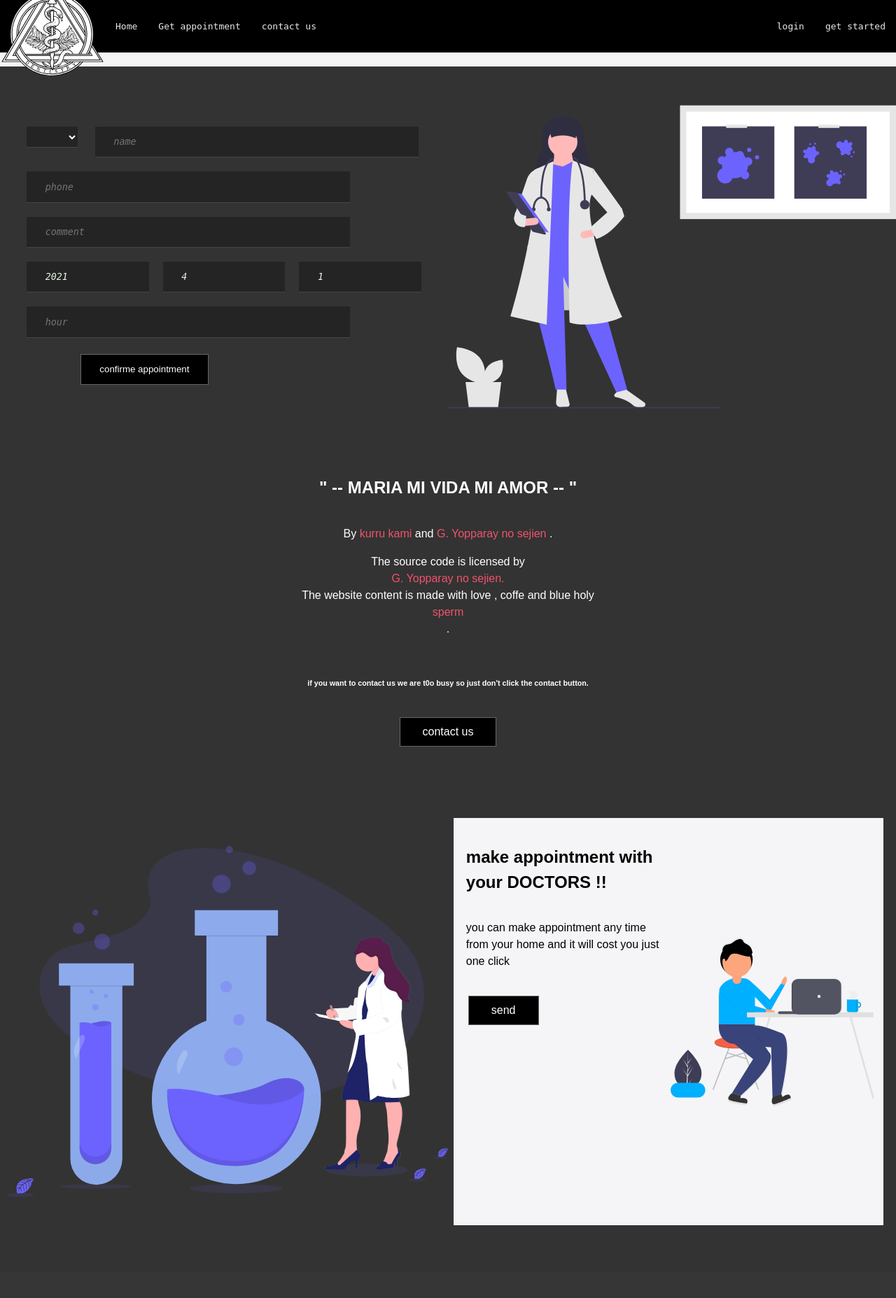
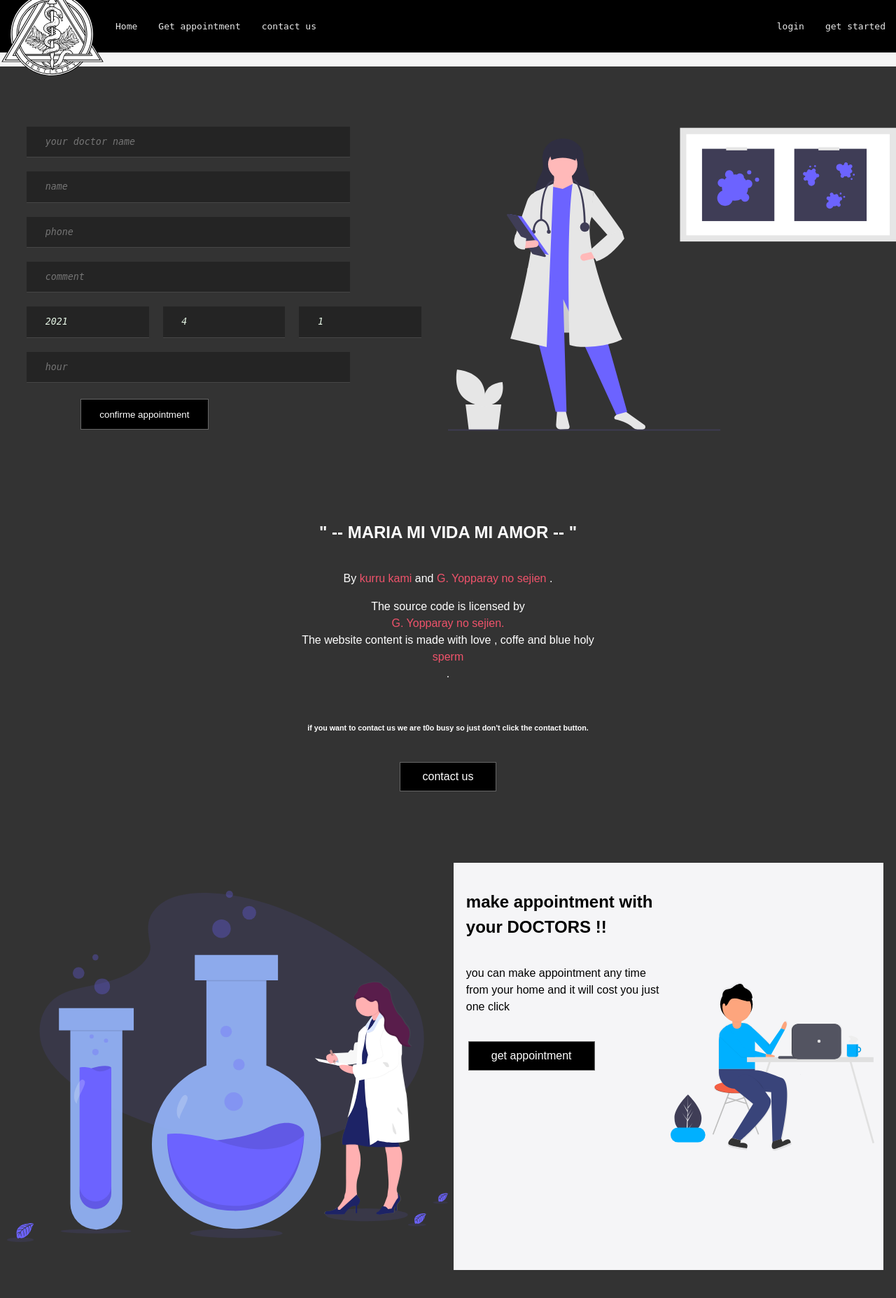
Before and after one commit to kurrukami/dentist, a Django app: page /rv/rv_view/date_ap in a window 1280 px wide. Shown: the top 1855 px of the page at 70% size. Before the commit the page ends 1751 px from the top, so only its background shows below. Run offline with Django 3.2, Linux system fonts and the light colour scheme; lists and menus that the app fills with data are empty.

Commit message:
solve is_superuser prob (hope so)

```diff
--- a/my_users/models.py
+++ b/my_users/models.py
@@ -50,7 +50,8 @@ class User(AbstractUser):
         ADMIN = "ADMIN", "admin"
         DOCTOR = "DOCTOR", "doctor"
 
-    type = models.CharField(choices=types.choices,
+    type = models.CharField(
+    choices=types.choices,
     default=types.DOCTOR,
     max_length=50)
 
--- a/rv/forms.py
+++ b/rv/forms.py
@@ -33,12 +33,16 @@ class form_validationn(forms.Form):
 from my_users.models import doctor
 
 class rv_form_dt(forms.ModelForm):
-    doctors = [(x.username, x.username) for x in doctor.objects.all() if not x.is_superuser]
 
-    doctor = forms.ChoiceField(
-        widget=forms.Select(attrs={'class':'select'}),
-        choices=doctors
-    )
+
+    #doctors_list = list(filter(lambda x : x.username != 'kurru', doctor.objects.all()))
+    #doctors = [(x.username.upper(), x.username) for x in doctors_list]
+
+    #doctor = forms.ChoiceField(
+    #    widget=forms.Select(attrs={'class':'select'}),
+    #    choices=doctors
+    #)
+
 
     year = forms.CharField(label='year', widget=forms.TextInput(attrs={'class':'form_input', 'placeholder':'year'}))
     month = forms.CharField(label='month', widget=forms.TextInput(attrs={'class':'form_input', 'placeholder':'month'}))
@@ -50,10 +54,12 @@ class rv_form_dt(forms.ModelForm):
 
     class Meta:
         model = rv
-        fields = ['name', 'phone_num', 'cmnt'
+        fields = ['doc_name', 'name', 'phone_num', 'cmnt'
                   #'year', 'mounth', 'day', 'hour',
                  ]
         widgets = {
+
+                   'doc_name': forms.TextInput(attrs={'class':'form_input', 'placeholder':'your doctor name'}),
                    'name': forms.TextInput(attrs={'class':'form_input', 'placeholder':'name'}),
                    'phone_num': forms.TextInput(attrs={'class':'form_input', 'placeholder':'phone'}),
                    'cmnt': forms.TextInput(attrs={'class':'form_input', 'placeholder':'comment', 'rows' :'1'}),
@@ -66,23 +72,26 @@ class rv_form_dt(forms.ModelForm):
 
 
 class rv_form_tmrw(forms.ModelForm, form_validationn):
-    doctors = [(x.username, x.username) for x in doctor.objects.all() if not x.is_superuser]
-    doctor = forms.ChoiceField(
-        widget=forms.Select(attrs={'class':'select'}),
-        choices=doctors
-    )
+
+    #doctors_list = list(filter(lambda x : x.username != 'kurru', doctor.objects.all()))
+    #doctors = [(x.username.upper(), x.username) for x in doctors_list]
+
+    #doctor = forms.ChoiceField(
+    #    widget=forms.Select(attrs={'class':'select'}),
+    #    choices=doctors
+    #)
 
     hour = forms.CharField(label='hour', widget=forms.TextInput(attrs={'class':'form_input', 'placeholder':'hour'}))
 
 
     class Meta:
         model = rv
-        fields = ['name', 'phone_num', 'cmnt'
+        fields = ['doc_name','name', 'phone_num', 'cmnt'
                   #'year', 'mounth', 'day', 'hour',
 
                 ]
         widgets = {
-
+                   'doc_name': forms.TextInput(attrs={'class':'form_input', 'placeholder':'name'}),
                    'name': forms.TextInput(attrs={'class':'form_input', 'placeholder':'name'}),
                    'phone_num': forms.TextInput(attrs={'class':'form_input', 'placeholder':'phone'}),
                    'cmnt': forms.TextInput(attrs={'class':'form_input', 'placeholder':'comment', 'rows' :'1'}),
--- a/rv/templates/rv_form_view.html
+++ b/rv/templates/rv_form_view.html
@@ -23,7 +23,7 @@
 
 
 
-        {{form.doctor}}
+        {{form.doc_name}}
 
 
 
--- a/rv/views.py
+++ b/rv/views.py
@@ -81,7 +81,7 @@ class rv_view(View):
                     hour = int(cd["hour"])
                     if check_rv and (rv_form.check_hour(hour)):
                         ap = rv.objects.create(
-                        doc_name = cd["doctor"],
+                        doc_name = cd["doc_name"],
                         name = cd["name"],
                         phone_num = cd["phone_num"],
                         cmnt = cd["cmnt"],
@@ -117,23 +117,30 @@ class rv_view(View):
                     hour = int(cd["hour"])
                     check_rv = rv_form.check_rv(date)
                     from_me_to_me(msg=check_rv)
-                    if rv_form.check_valid_date(date=date) and rv_form.check_hour(hour):
-                        if not check_rv:
-                            msg = f' {date} , this date alrady taken, plz try another day'
+                    if not rv_form.check_valid_date(date=date):
+                        if rv_form.check_hour(hour):
+                            if not check_rv:
+                                msg = f' {date} , this date alrady taken, plz try another day'
+                                from_me_to_me(msg=msg)
+                                messages.error(request, msg)
+                                return self.get(request, key)
+
+                            ap = rv.objects.create(
+                            doc_name = cd["doc_name"],
+                            name = cd["name"],
+                            phone_num = cd["phone_num"],
+                            cmnt = cd["cmnt"],
+                            rd_time = date
+                            )
+                            msg = f'your appointment was created in {date}'
+                            messages.success(request, msg)
                             from_me_to_me(msg=msg)
-                            messages.error(request, msg)
-                            return self.get(request, key)
+                        else:
+                            msg = f'{date.hour}  choosen was not valid, try another hour plz'
+                            messages.success(request, msg)
+                            from_me_to_me(msg=msg)
 
-                        ap = rv.objects.create(
-                        doc_name = cd["doctor"],
-                        name = cd["name"],
-                        phone_num = cd["phone_num"],
-                        cmnt = cd["cmnt"],
-                        rd_time = date
-                        )
-                        msg = f'your appointment was created in {date}'
-                        messages.success(request, msg)
-                        from_me_to_me(msg=msg)
+
                     else:
                         msg = f'{date}  choosen was not valid u son of bitch,its the past'
                         messages.success(request, msg)
@@ -171,7 +178,7 @@ class rv_form_view(View):
         context = {
                  'key':key,
         }
-        doctors = doctor.objects.all()
+        doctors = doctor.objects.all().filter(is_superuser=False)
         context.setdefault("doctors", doctors)
         form = self.get_rv_form(key)
         if key == 'date_ap':
@@ -203,7 +210,7 @@ class rv_form_view(View):
         today = self.date_now()
         date_diff = datetime.timedelta(days=1)
         date = today + date_diff
-        print(date)
+        from_me_to_me(date = date)
         return date
 
     def wtvr_date(self, **args):
@@ -220,6 +227,7 @@ class rv_form_view(View):
         now = self.date_now()
         client_date = args["date"]
         date_diff = client_date - now
+        from_me_to_me(date_diff=date_diff)
         return (date_diff.days < 0)
 
 
--- a/templates/base.html
+++ b/templates/base.html
@@ -143,7 +143,7 @@
           <p>you can make appointment any time from your home and it  will
           cost you just one click</p>
         </div>
-        <a href="{% url 'rv_view' 'key' %}" type="submit" class=" submit-input" name="" value="">send</a>
+        <a href="{% url 'rv_view' 'key' %}" type="submit" class=" submit-input" name="" value="">get appointment</a>
       </div>
 
       <div class="item2">
```
